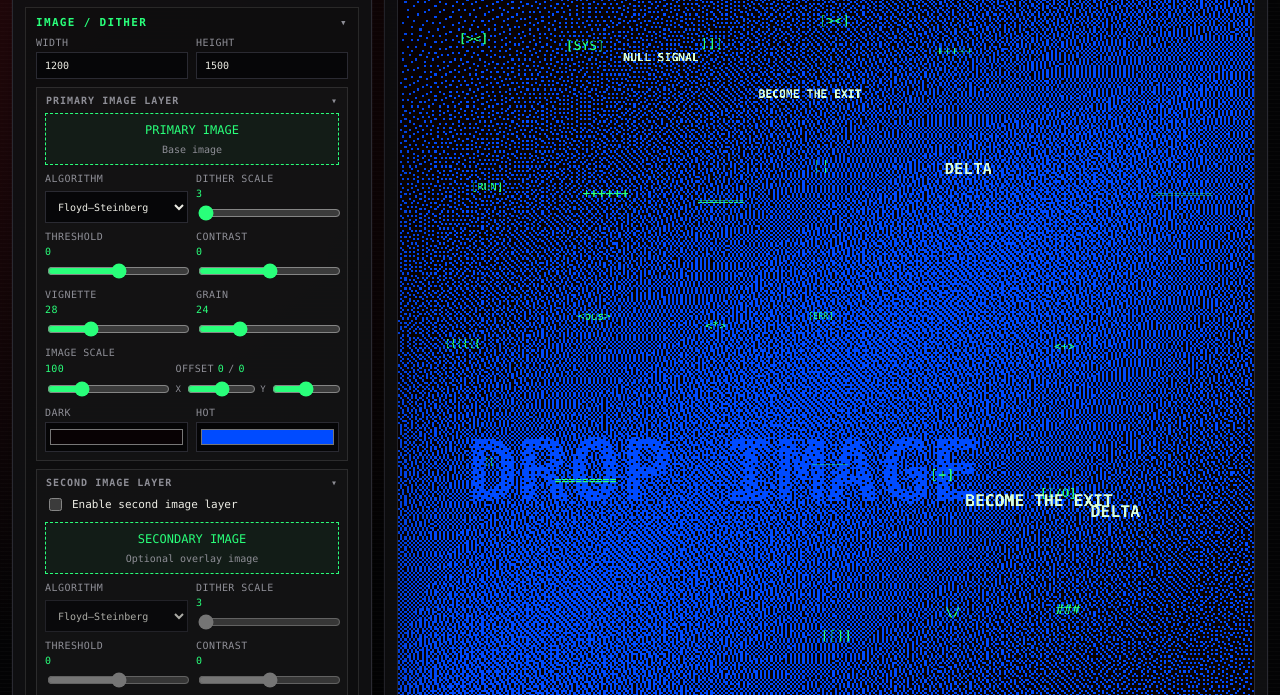
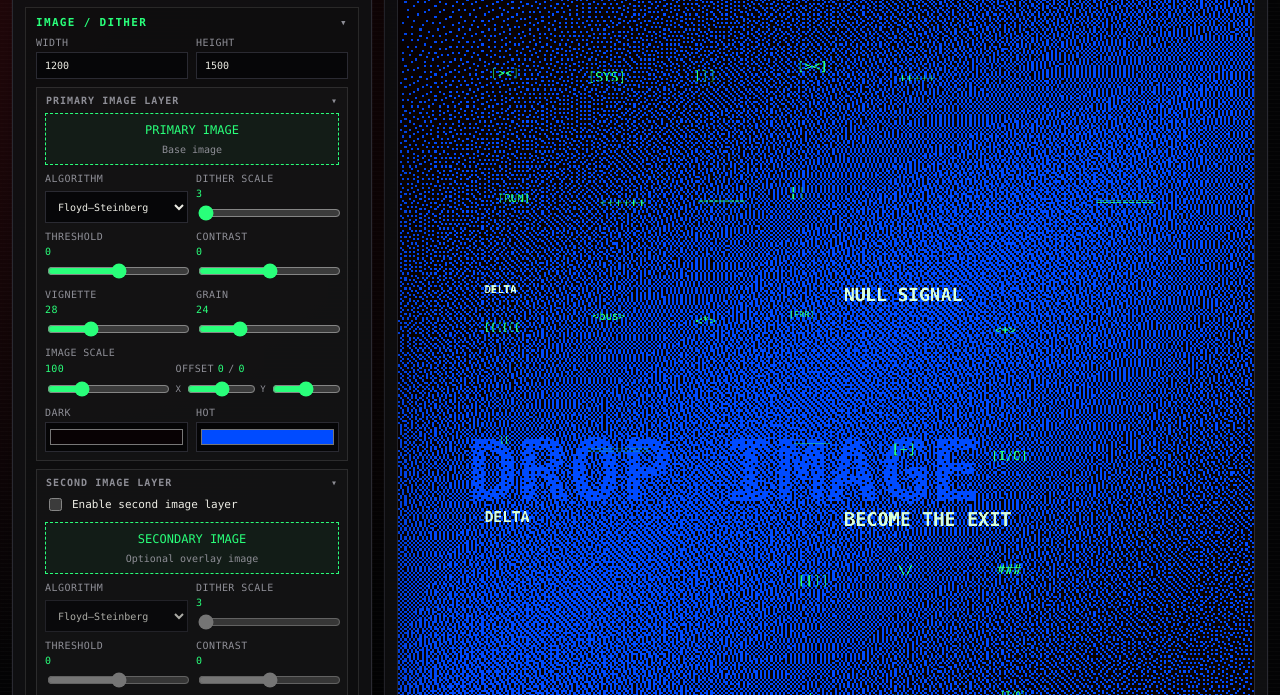
Before and after one commit to sashamartinsen/auto-dither-journal-poster, a plain HTML site: page index.html in a window 1280 px wide. Shown: the part 81-776 px from the top of the page. Drawn offline with Linux system fonts and the light colour scheme.

Commit message:
Add files via upload

```diff
--- a/app.js
+++ b/app.js
@@ -48,7 +48,7 @@
   }
 
   function updateOutputs() {
-    ['scale','threshold','contrast','vignette','grain','imageScale','offsetX','offsetY','scale2','threshold2','contrast2','vignette2','grain2','imageScale2','offsetX2','offsetY2','textSize','density','overlay','glyphCols','glyphRows','gridCols','gridRows','gridSize']
+    ['scale','threshold','contrast','vignette','grain','imageScale','offsetX','offsetY','scale2','threshold2','contrast2','vignette2','grain2','imageScale2','offsetX2','offsetY2','density','overlay','wordSize','wordRows','glyphSize','glyphCols','glyphRows','gridCols','gridRows','gridSize']
       .forEach((name) => {
         const input = $(name + 'Input');
         const out = $(name + 'Out');
@@ -227,6 +227,22 @@
     return positions;
   }
 
+  function getGridAnchors(w, h, cols, rows, marginRatio = 0.07) {
+    const marginX = w * marginRatio;
+    const marginY = h * marginRatio;
+    const usableW = Math.max(1, w - marginX * 2);
+    const usableH = Math.max(1, h - marginY * 2);
+    const cellW = usableW / cols;
+    const cellH = usableH / rows;
+    const anchors = [];
+    for (let row = 0; row < rows; row += 1) {
+      for (let col = 0; col < cols; col += 1) {
+        anchors.push({ x: marginX + col * cellW, y: marginY + row * cellH, col, row, cellW, cellH });
+      }
+    }
+    return anchors;
+  }
+
   function glyphParticleString() {
     const r = rnd();
     if (r < 0.24) return icons[Math.floor(rnd() * icons.length)];
@@ -256,21 +272,22 @@
   function drawGlyphParticlesGrid(w, h, cell, glyphColor, density) {
     const cols = Math.max(3, Number($('glyphColsInput').value) || 7);
     const rows = Math.max(3, Number($('glyphRowsInput').value) || 7);
-    const positions = getGridPositions(w, h, cols, rows, 0.09);
-    for (let i = positions.length - 1; i > 0; i -= 1) {
+    const glyphScale = (Number($('glyphSizeInput').value) || 100) / 100;
+    const anchors = getGridAnchors(w, h, cols, rows, 0.09);
+    for (let i = anchors.length - 1; i > 0; i -= 1) {
       const j = Math.floor(rnd() * (i + 1));
-      [positions[i], positions[j]] = [positions[j], positions[i]];
+      [anchors[i], anchors[j]] = [anchors[j], anchors[i]];
     }
-    const count = Math.max(0, Math.round(positions.length * density));
+    const count = Math.max(0, Math.round(anchors.length * density));
     for (let i = 0; i < count; i += 1) {
-      const pos = positions[i];
-      const stepX = cols > 1 ? (w * 0.82) / (cols - 1) : w * 0.1;
-      const stepY = rows > 1 ? (h * 0.82) / (rows - 1) : h * 0.1;
-      const jitterX = (rnd() - 0.5) * stepX * 0.24;
-      const jitterY = (rnd() - 0.5) * stepY * 0.24;
+      const pos = anchors[i];
+      const padX = pos.cellW * 0.08;
+      const padY = pos.cellH * 0.12;
+      const jitterX = rnd() * pos.cellW * 0.16;
+      const jitterY = rnd() * pos.cellH * 0.12;
       const txt = glyphParticleString();
-      const size = cell * (0.62 + rnd() * 0.55);
-      drawText(txt, pos.x + jitterX, pos.y + jitterY, size, glyphColor, 'center', 500);
+      const size = cell * glyphScale * (0.62 + rnd() * 0.55);
+      drawText(txt, pos.x + padX + jitterX, pos.y + padY + jitterY + size, size, glyphColor, 'left', 500);
     }
   }
 
@@ -278,10 +295,21 @@
     const baseWords = shuffledWords(words);
     const extraCount = Math.floor(density * Math.max(2, words.length * 1.4));
     const totalCount = Math.max(words.length, baseWords.length + extraCount);
+    const rows = Math.max(1, Number($('wordRowsInput').value) || 4);
+    const cols = Math.max(1, Math.ceil(totalCount / rows));
+    const wordScale = (Number($('wordSizeInput').value) || 100) / 100;
+    const anchors = getGridAnchors(w, h, cols, rows, 0.08);
+    for (let i = anchors.length - 1; i > 0; i -= 1) {
+      const j = Math.floor(rnd() * (i + 1));
+      [anchors[i], anchors[j]] = [anchors[j], anchors[i]];
+    }
     for (let i = 0; i < totalCount; i += 1) {
       const word = i < baseWords.length ? baseWords[i] : words[Math.floor(rnd() * words.length)].toUpperCase();
-      const sizeJitter = 0.78 + rnd() * 0.72;
-      drawText(word, w * (0.08 + rnd() * 0.84), h * (0.1 + rnd() * 0.8), cell * sizeJitter, wordColor, 'center', 700);
+      const pos = anchors[i % anchors.length];
+      const size = cell * wordScale * (0.78 + rnd() * 0.72);
+      const padX = pos.cellW * 0.05;
+      const padY = pos.cellH * 0.12;
+      drawText(word, pos.x + padX, pos.y + padY + size, size, wordColor, 'left', 700);
     }
   }
 
@@ -295,11 +323,10 @@
     const w = canvas.width, h = canvas.height;
     const opacity = Number($('overlayInput').value) / 100;
     const density = Number($('densityInput').value) / 100;
-    const textScale = Number($('textSizeInput').value) / 100;
     const glyphColor = $('glyphColorInput').value;
     const wordColor = $('wordColorInput').value;
     const words = poolWords();
-    const cell = Math.max(12, Math.min(w, h) * 0.016 * textScale);
+    const cell = Math.max(12, Math.min(w, h) * 0.016);
 
     ctx.save();
     ctx.globalCompositeOperation = $('blendModeInput').value;
@@ -351,9 +378,9 @@
   [
     'widthInput','heightInput','algorithmInput','scaleInput','thresholdInput','contrastInput','vignetteInput','grainInput','imageScaleInput','offsetXInput','offsetYInput','darkInput','hotInput',
     'enableSecondLayerInput','algorithm2Input','scale2Input','threshold2Input','contrast2Input','vignette2Input','grain2Input','imageScale2Input','offsetX2Input','offsetY2Input','hot2Input',
-    'blendModeInput','fontInput','textSizeInput','overlayInput',
-    'enableWordsLayerInput','wordsInput','wordColorInput',
-    'enableGlyphLayerInput','densityInput','glyphColsInput','glyphRowsInput','glyphColorInput',
+    'blendModeInput','fontInput','overlayInput',
+    'enableWordsLayerInput','wordsInput','wordSizeInput','wordRowsInput','wordColorInput',
+    'enableGlyphLayerInput','densityInput','glyphSizeInput','glyphColsInput','glyphRowsInput','glyphColorInput',
     'enableSymbolGridInput','gridColsInput','gridRowsInput','gridSizeInput','gridSymbolInput'
   ].forEach((id) => { const el = $(id); if (el) { el.addEventListener('input', render); el.addEventListener('change', render); } });
 
--- a/index.html
+++ b/index.html
@@ -107,8 +107,7 @@
             <label class="field">Blend mode<select id="blendModeInput"><option value="source-over" selected>Normal</option><option value="multiply">Multiply</option><option value="lighter">Add</option></select></label>
             <label class="field">Font<select id="fontInput"><option value="consolas" selected>Consolas</option><option value="cascadia">Cascadia Mono</option><option value="courier">Courier New</option><option value="monospace">System Monospace</option></select></label>
           </div>
-          <div class="two">
-            <label class="field">Size <output id="textSizeOut">100</output><input id="textSizeInput" type="range" min="60" max="180" value="100" /></label>
+          <div class="one">
             <label class="field">Opacity <output id="overlayOut">100</output><input id="overlayInput" type="range" min="0" max="100" value="100" /></label>
           </div>
 
@@ -117,6 +116,10 @@
             <div class="block-body">
               <label class="toggle-line"><input id="enableWordsLayerInput" type="checkbox" checked /> Enable words</label>
               <label class="field">Words / comma separated<input id="wordsInput" type="text" value="DELTA, NULL SIGNAL, BECOME THE EXIT" placeholder="DELTA, NULL SIGNAL, EXIT" /></label>
+              <div class="two">
+                <label class="field">Word size <output id="wordSizeOut">100</output><input id="wordSizeInput" type="range" min="50" max="220" value="100" /></label>
+                <label class="field">Word rows <output id="wordRowsOut">4</output><input id="wordRowsInput" type="range" min="1" max="10" value="4" /></label>
+              </div>
               <div class="one">
                 <label class="field">Word color<input id="wordColorInput" type="color" value="#d8ffd8" /></label>
               </div>
@@ -127,8 +130,11 @@
             <summary>Glyph particles layer</summary>
             <div class="block-body">
               <label class="toggle-line"><input id="enableGlyphLayerInput" type="checkbox" checked /> Enable glyph particles</label>
-              <div class="three">
+              <div class="two">
                 <label class="field">Density <output id="densityOut">70</output><input id="densityInput" type="range" min="0" max="100" value="70" /></label>
+                <label class="field">Glyph size <output id="glyphSizeOut">100</output><input id="glyphSizeInput" type="range" min="40" max="220" value="100" /></label>
+              </div>
+              <div class="two">
                 <label class="field">Cols <output id="glyphColsOut">7</output><input id="glyphColsInput" type="range" min="3" max="12" value="7" /></label>
                 <label class="field">Rows <output id="glyphRowsOut">7</output><input id="glyphRowsInput" type="range" min="3" max="12" value="7" /></label>
               </div>
```
Also changed, not shown: 1 other file.
